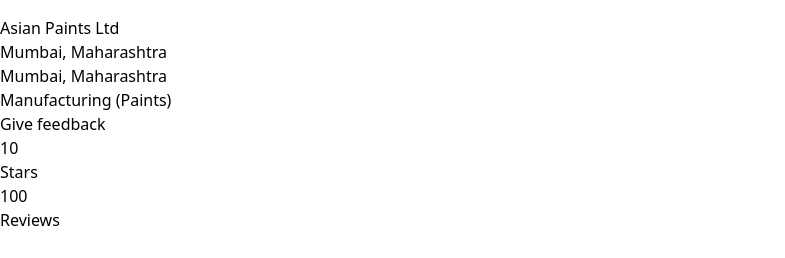
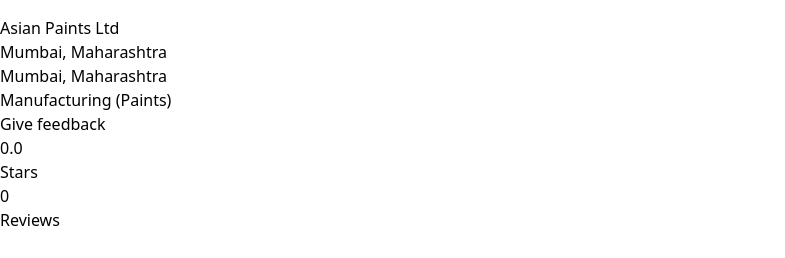
Before and after one commit to Harikesh-14/Feedback-Portal, a React (Vite) app: page / in a window 1280 px wide. Shown: the part 1120-1378 px from the top of the page, without its empty margins (0-785 px from the left). Built offline with nearby package versions, Linux system fonts and the light colour scheme; no server answers.

Commit message:
Implemented the main structure of the code. Just maths is left

```diff
--- a/src/container/CardsSection.tsx
+++ b/src/container/CardsSection.tsx
@@ -9,12 +9,12 @@
 
 function CardsSection() {
   const [visibleCompanies, setVisibleCompanies] = useState(companiesData.slice(0, 5));
+  const [feedbackData, setFeedbackData] = useState({});
   const [hasMore, setHasMore] = useState(true);
   const { isFeedbackVisible } = useFeedback();
   const { searchCriteria } = useSearchContext();
 
   useEffect(() => {
-    // Filter companies based on searchCriteria when it changes
     const filteredCompanies = companiesData.filter(company =>
       company.locations.some(location =>
         location.toLowerCase().includes(searchCriteria.toLowerCase())
@@ -23,6 +23,17 @@
     setVisibleCompanies(filteredCompanies.slice(0, 5)); // Update visibleCompanies
     setHasMore(filteredCompanies.length > visibleCompanies.length); // Update hasMore
   }, [searchCriteria]);
+
+  useEffect(() => {
+    fetch("http://localhost:3000/feedback/all", {
+      credentials: "include"
+    }).then(response => {
+      response.json().then(feedbackInfo => {
+        console.log(feedbackInfo[1].rating)
+        setFeedbackData(feedbackInfo)
+      })
+    })
+  }, [])
 
   const fetchMoreData = () => {
     setTimeout(() => {
@@ -58,7 +69,8 @@
               headquarter={company.headquarter}
               location={location}
               industry={company.industry}
-              searchCriteria={searchCriteria} // Add the searchCriteria prop
+              searchCriteria={searchCriteria}
+              feedbackData={{ averageRating: 0, totalReviews: 0 }} // Pass feedback data to CompanyCard
             />
           ))
         ))}
--- a/src/container/CompanyCard.tsx
+++ b/src/container/CompanyCard.tsx
@@ -10,9 +10,13 @@
   location: string
   industry: string
   searchCriteria: string
+  feedbackData: {
+    averageRating: number
+    totalReviews: number
+  }
 }
 
-function CompanyCard({ companyName, headquarter, location, industry, searchCriteria }: CompanyCardProps) {
+function CompanyCard({ companyName, headquarter, location, industry, searchCriteria, feedbackData }: CompanyCardProps) {
   const { isFeedbackVisible, setIsFeedbackVisible, setFeedbackData } = useFeedback()
 
   const giveFeedback = () => {
@@ -63,11 +67,11 @@
       </div>
       <div className="md:w-1/5 p-4 flex flex-col justify-center items-center gap-4 border-l">
         <div className="h-20 w-20 border-2 border-gray-200 rounded bg-gray-100 flex flex-col">
-          <p className="h-[90%] text-3xl flex items-center justify-center">10</p>
+          <p className="h-[90%] text-3xl flex items-center justify-center">{feedbackData.averageRating.toFixed(1)}</p>
           <p className="text-center font-semibold border-t-2 bg-white">Stars</p>
         </div>
         <div className="h-20 w-20 border-2 border-gray-200 rounded bg-gray-100 flex flex-col">
-          <p className="h-[90%] text-3xl flex items-center justify-center">100</p>
+          <p className="h-[90%] text-3xl flex items-center justify-center">{feedbackData.totalReviews}</p>
           <p className="text-center font-semibold border-t-2 bg-white">Reviews</p>
         </div>
       </div>
```
